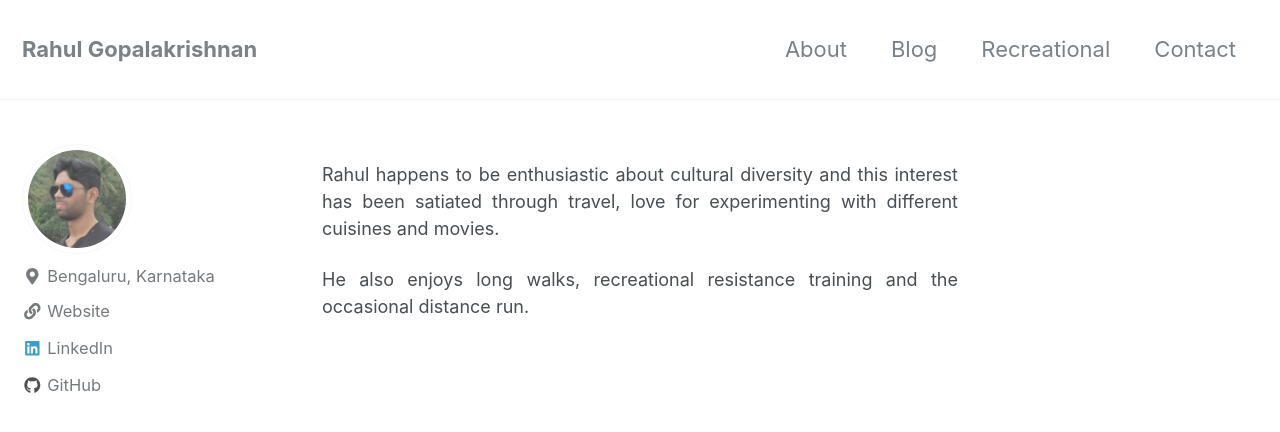
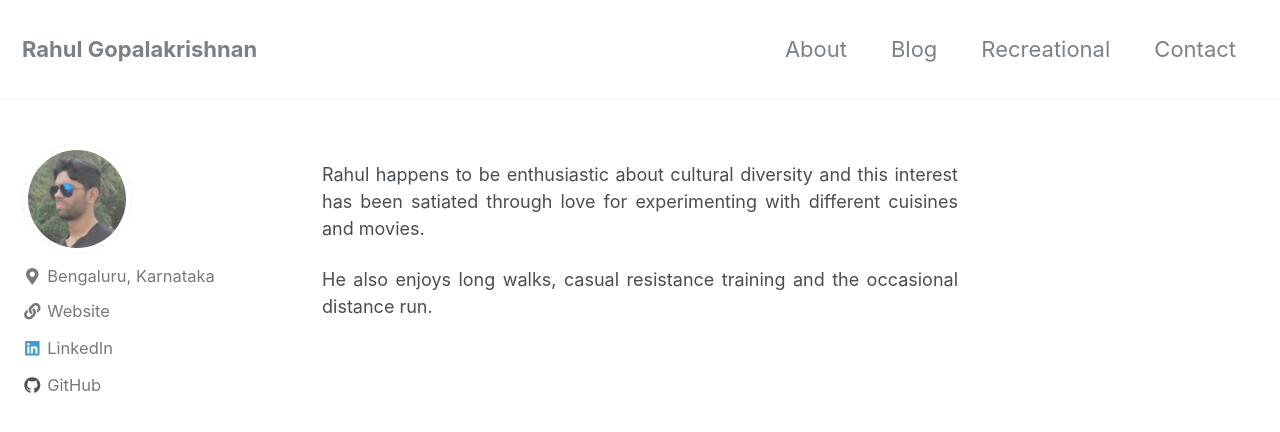
Before and after one commit to gopalrahulrg/gopalrahulrg.github.io, a Jekyll site: the page built from _pages/recreational.md, in a window 1280 px wide and 900 px high. Shown: the top 432 px of the window. Built offline with Jekyll 4.4.1, drawn with Linux system fonts in a browser that asks for light colours; nearby versions of some CDN libraries.

Commit message:
Update recreational.md

```diff
--- a/_pages/recreational.md
+++ b/_pages/recreational.md
@@ -1,9 +1,9 @@
 ---
-permalink: /recreational/
+permalink: /recreation/
 title: ""
 header:
 ---
 
-<font size="4"><p style='text-align: justify;'>Rahul happens to be enthusiastic about cultural diversity and this interest has been satiated through travel, love for experimenting with different cuisines and movies.</p>
+<font size="4"><p style='text-align: justify;'>Rahul happens to be enthusiastic about cultural diversity and this interest has been satiated through love for experimenting with different cuisines and movies.</p>
 
-<p style='text-align: justify;'>He also enjoys long walks, recreational resistance training and the occasional distance run.</p>
+<p style='text-align: justify;'>He also enjoys long walks, casual resistance training and the occasional distance run.</p>
```
